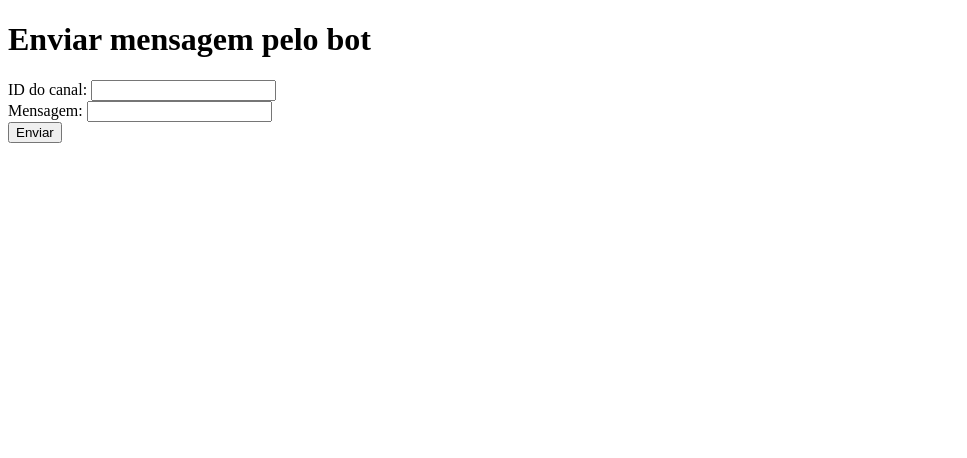
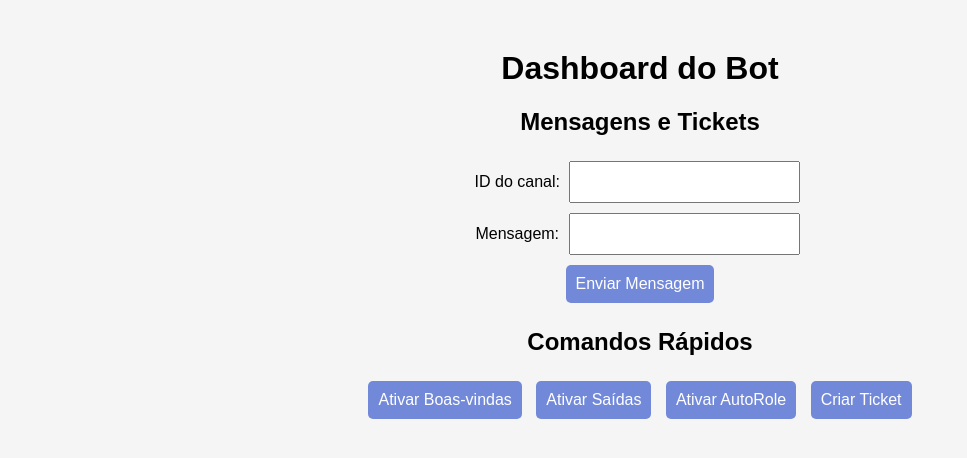
Before and after one commit to joaopsb123/Lily., a plain HTML site: page dashboard.html in a window 1280 px wide. Shown: the whole page, without its empty margins (0-967 px from the left). Drawn offline with Linux system fonts and the light colour scheme.

Commit message:
Update dashboard.html

```diff
--- a/dashboard.html
+++ b/dashboard.html
@@ -1,26 +1,44 @@
 <!DOCTYPE html>
 <html>
 <head>
-    <title>Dashboard</title>
+<meta charset="UTF-8">
+<title>Dashboard Bot</title>
+<style>
+body { font-family: Arial; text-align: center; margin-top: 50px; background: #f5f5f5; }
+input, button { padding: 10px; margin: 5px; font-size: 16px; }
+button { cursor: pointer; background: #7289da; color: white; border: none; border-radius: 5px; }
+button:hover { background: #5b6eae; }
+</style>
 </head>
 <body>
-    <h1>Enviar mensagem pelo bot</h1>
+<h1>Dashboard do Bot</h1>
+<h2>Mensagens e Tickets</h2>
+
 <label>ID do canal:</label>
 <input type="text" id="channelId"><br>
+
 <label>Mensagem:</label>
 <input type="text" id="message"><br>
-    <button onclick="sendMessage()">Enviar</button>
+
+<button onclick="sendMessage()">Enviar Mensagem</button>
+
+<h2>Comandos Rápidos</h2>
+<button onclick="sendCommand('welcome')">Ativar Boas-vindas</button>
+<button onclick="sendCommand('leave')">Ativar Saídas</button>
+<button onclick="sendCommand('autorole')">Ativar AutoRole</button>
+<button onclick="sendCommand('ticket')">Criar Ticket</button>
 
 <script>
 async function sendMessage() {
     const channelId = document.getElementById('channelId').value;
     const message = document.getElementById('message').value;
-            await fetch('/api/send-message', {
-                method: 'POST',
-                headers: { 'Content-Type': 'application/json' },
-                body: JSON.stringify({ channelId, message })
-            });
-            alert('Mensagem enviada!');
+    // Aqui você chamaria seu backend API para enviar a mensagem
+    alert(`Mensagem para ${channelId}: ${message}`);
+}
+
+async function sendCommand(command) {
+    // Aqui você chamaria seu backend API para ativar o recurso no bot
+    alert(`Comando enviado: ${command}`);
 }
 </script>
 </body>
```
Lines whose indentation alone changed are shown as unchanged.
